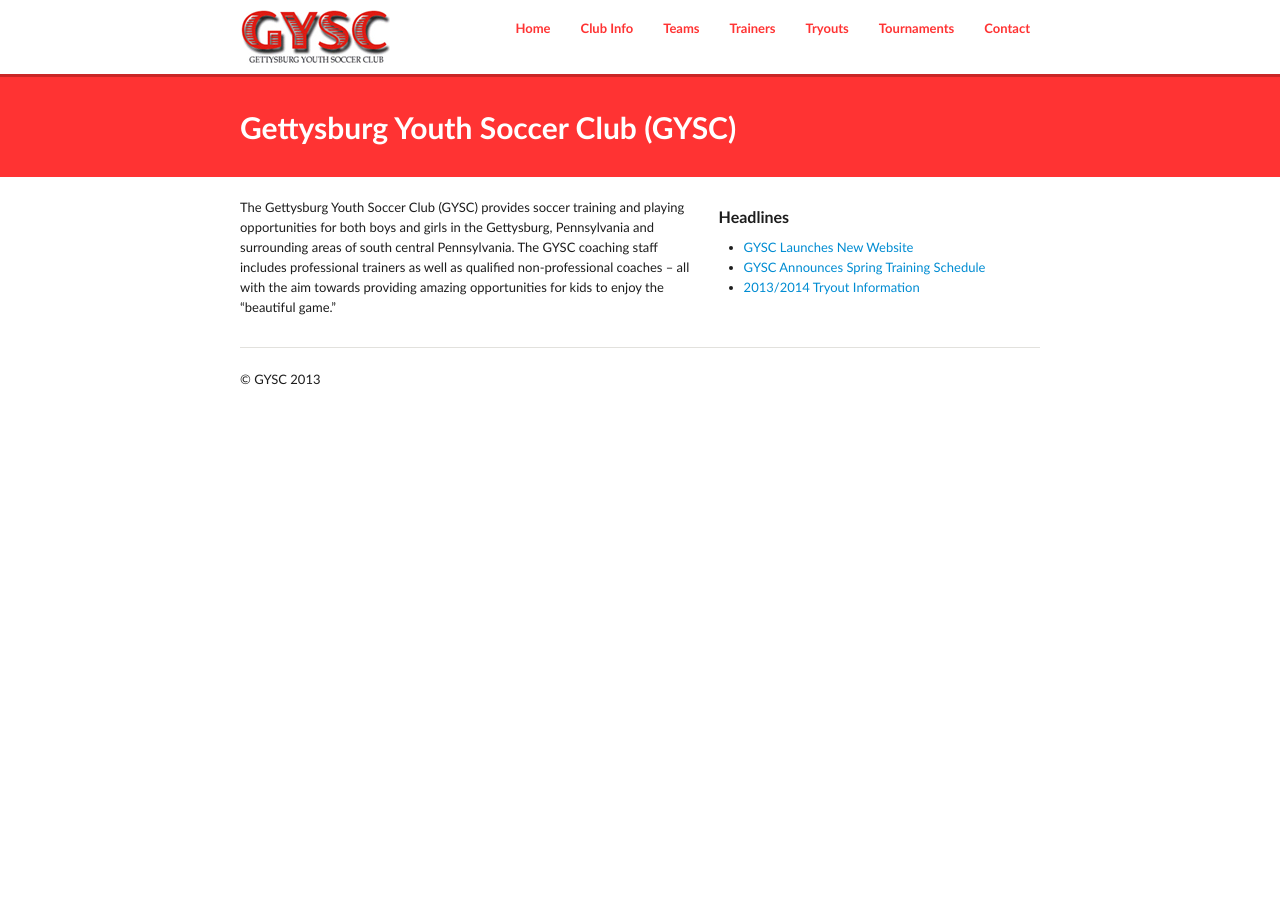
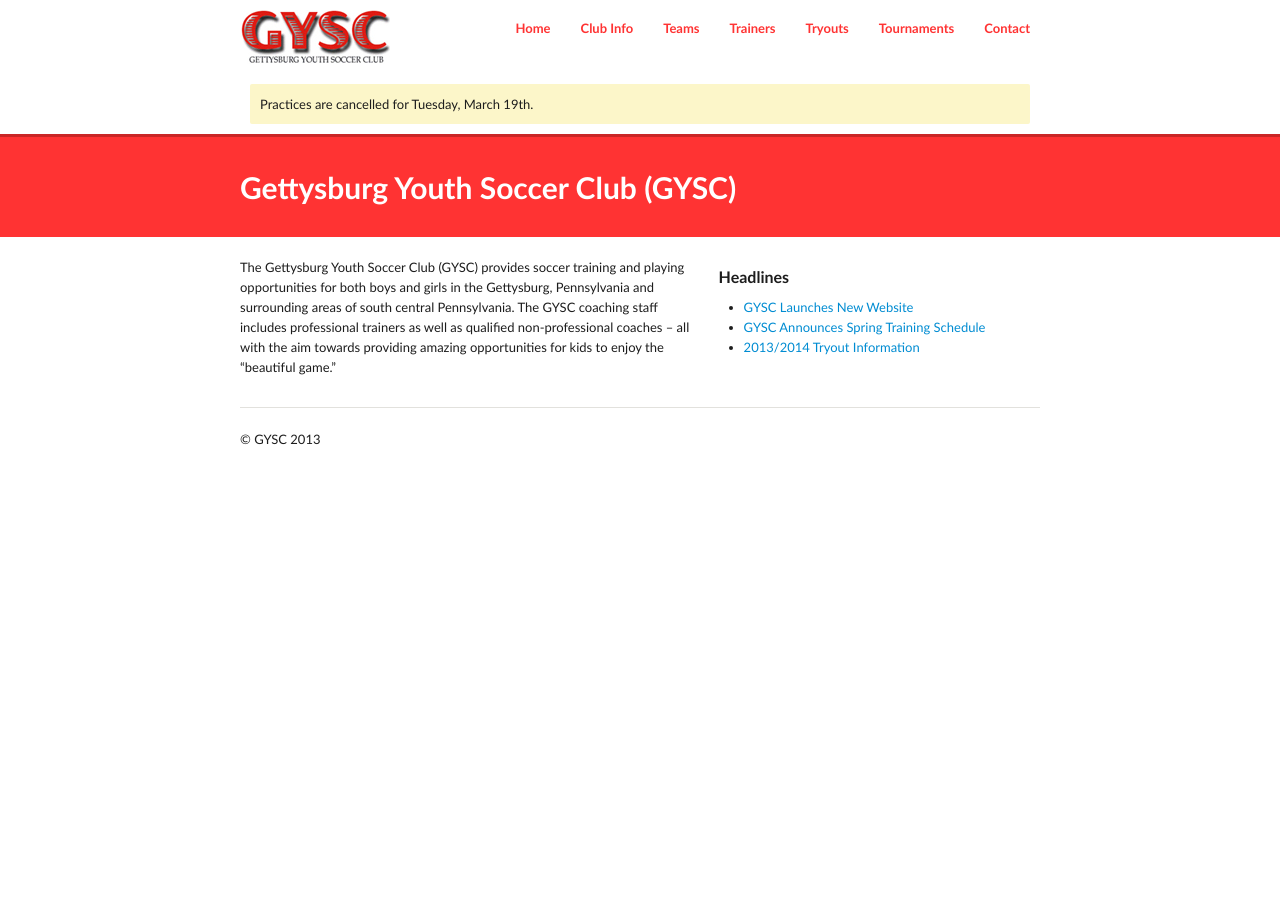
Before and after one commit to GYSC/gysc.github.com, a Jekyll site: the page built from index.md, in a window 1280 px wide. Built offline with Jekyll 4.4.1, drawn with Linux system fonts in a browser that asks for light colours; Markdown is read by kramdown in place of the engine named in the settings.

Commit message:
Update _config.yml

```diff
--- a/_config.yml
+++ b/_config.yml
@@ -1,5 +1,5 @@
 title: Gettysburg Youth Soccer Club
-message:
+message: Practices are cancelled for Tuesday, March 19th.
 
 #build config
 server: true
```
